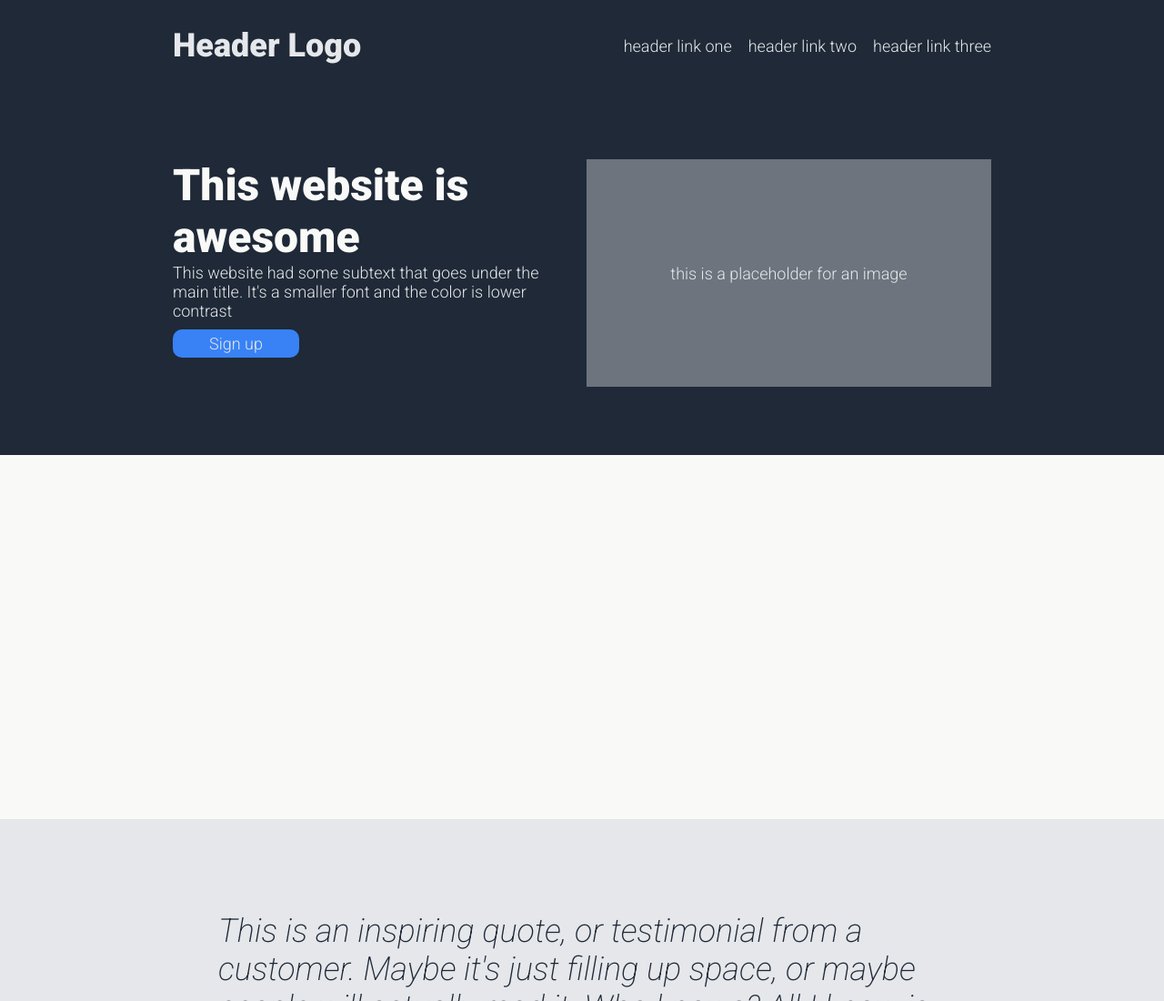
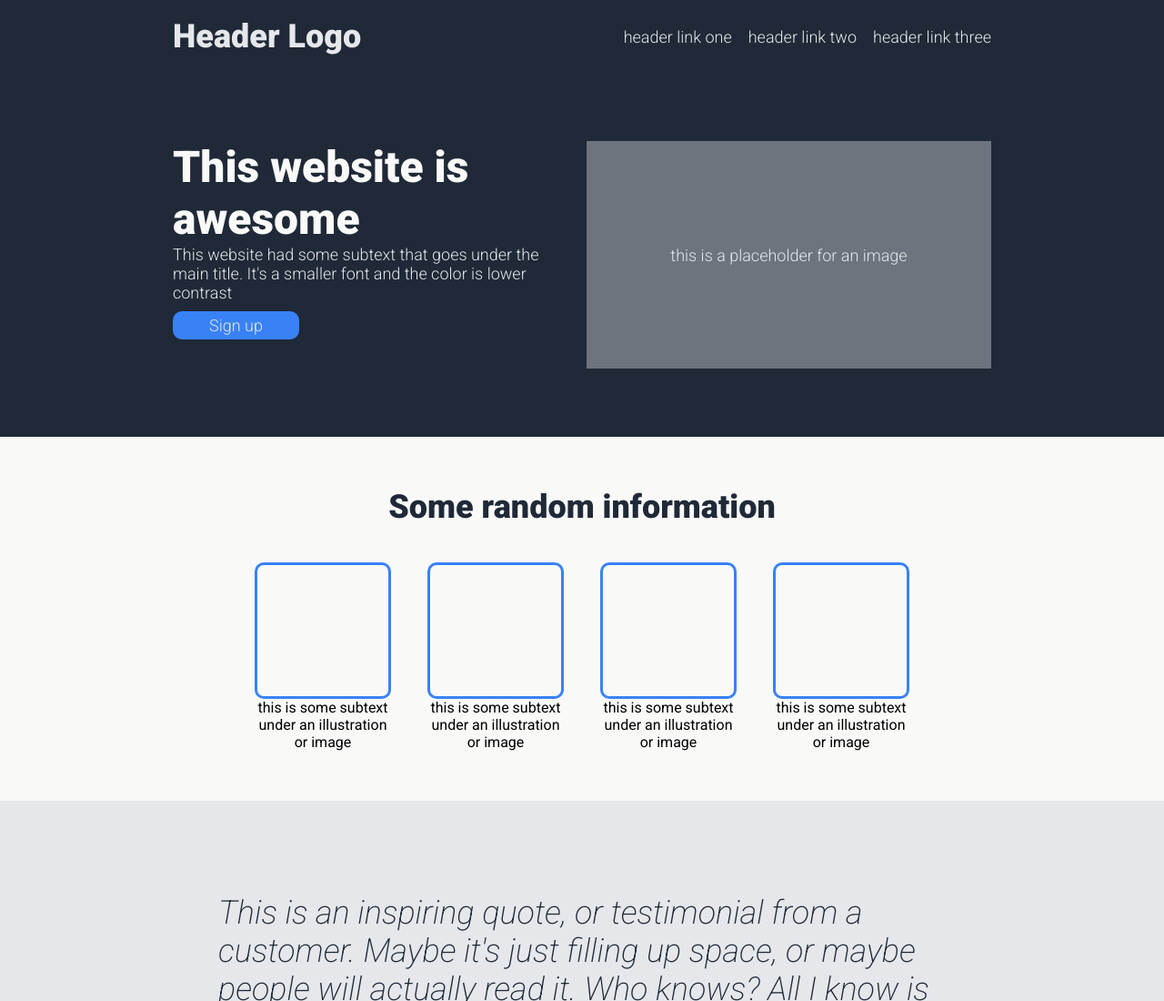
Before and after one commit to kimberleymac/landing-page, a plain HTML site: page index.html in a window 1280 px wide. Shown: the top 1100 px of the page at 91% size. Drawn offline with Linux system fonts and the light colour scheme.

Commit message:
feat:section-two formatting and content

```diff
--- a/index.html
+++ b/index.html
@@ -42,7 +42,27 @@
 
     </section>
 
-    <section class="two"></section>
+    <section class="two">
+        <h2 class="dark">Some random information</h2>
+        <div class="image-group">
+            <figure>
+                <div class="image"></div>
+                <figcaption>this is some subtext under an illustration or image</figcaption>
+            </figure>
+            <figure>
+                <div class="image"></div>
+                <figcaption>this is some subtext under an illustration or image</figcaption>
+            </figure>
+            <figure>
+                <div class="image"></div>
+                <figcaption>this is some subtext under an illustration or image</figcaption>
+            </figure>
+            <figure>
+                <div class="image"></div>
+                <figcaption>this is some subtext under an illustration or image</figcaption>
+            </figure>
+        </div>
+    </section>
 
     <section class="three">
 
@@ -72,81 +92,6 @@
         <div class="copyright text">Copyright &copy; The Odin Project 2025</div>
     </footer>
 
-    <!-- <nav>
-        <div class="header-logo">Header Logo</div>
-        <ul>
-            <li>header link one</li>
-            <li>header link two</li>
-            <li>header link three</li>
-        </ul>
-    </nav>
-
-    <div class="section-one">
-
-        <header>
-            <h1>This website is awesome</h1>
-            <p>This website had some subtext that goes under the main title. It's a smaller
-                font and the color is lower contrast
-            </p>
-            <button>Sign up</button>
-            <div class="hero-image">this is a placeholder for an image</div>
-        </header>
-
-    </div>
-
-
-
-
-    <div class="section-two">
-
-        <section>
-            <h2>Some random information</h2>
-            <figure>
-                <div class="image-one"></div>
-                <figcaption>this is some subtext under an illustration or image</figcaption>
-            </figure>
-            <figure>
-                <div class="image-one"></div>
-                <figcaption>this is some subtext under an illustration or image</figcaption>
-            </figure>
-            <figure>
-                <div class="image-one"></div>
-                <figcaption>this is some subtext under an illustration or image</figcaption>
-            </figure>
-            <figure>
-                <div class="image-one"></div>
-                <figcaption>this is some subtext under an illustration or image</figcaption>
-            </figure>
-        </section>
-    </div>
-
-
-    <div class="section-three">
-        <section>
-            <p class="quote">This is an inspiring quote, or testimonial from a customer. Maybe it's just
-                filling up space, or maybe people will actually read it. Who knows? All I
-                know is that it looks nice.
-            </p>
-            <div class="text-author">-Thor, God of Thunder</div>
-        </section>
-    </div>
-
-    <div class="section-four">
-        <section>
-            <div class="blue-box">
-                <h3>Call to action! Its's time!</h3>
-                <p>Sign-up for our product by clicking that button right over there!</p>
-                <button>Sign up</button>
-            </div>
-        </section>
-    </div>
-
-
-    <footer>
-        <div class="copyright">Copyright &copy; The Odin Project 2025</div>
-    </footer> -->
-
-
 </body>
 
 </html>
--- a/style.css
+++ b/style.css
@@ -67,6 +67,12 @@ body {
 nav,
 footer {
     background-color: #1F2937;
+}
+nav{
+    height: 80px;
+}
+
+footer{
     height: 100px;
 }
 section.one,
@@ -142,6 +148,7 @@ ul.nav-list {
 }
 
 .right{
+    /* placeholder hero image */
     background-color: #6d747d;
     align-self: stretch;
     flex: 1;
@@ -149,7 +156,36 @@ ul.nav-list {
     display: flex;
     justify-content: center;
     align-items: center;
+}
 
+
+/* SECTION TWO formatting */
+
+section.two{
+    flex-direction: column;
+}
+
+h2.dark{
+    color: #1F2937;
+}
+
+.image-group{
+    padding-top: 40px;
+    display: flex;
+    gap: 40px;
+}
+
+.image {
+     /* placeholder images */
+     width: 150px;
+     height: 150px;
+     border: 3px solid #3882F6;
+     border-radius: 10px;
+}
+
+figcaption {
+    width: 150px;
+    text-align: center;
 }
 
 
@@ -185,9 +221,6 @@ p.quote{
 .call-to-action button {
     border: 1px solid #E5E7EB;
 }
-
-
-
 
 
 /* FOOTER formatting */
```
